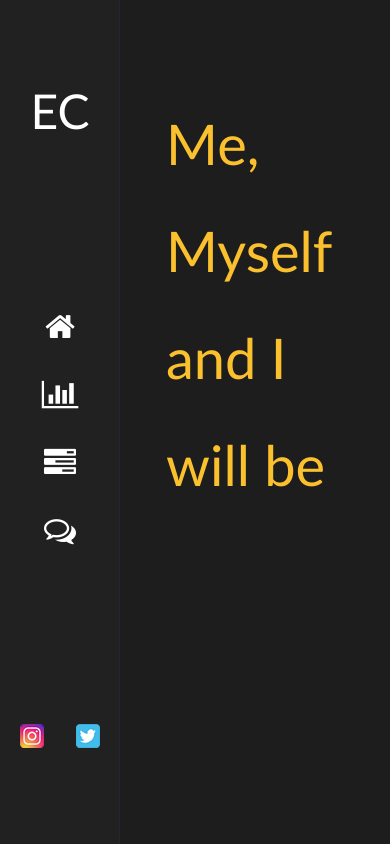
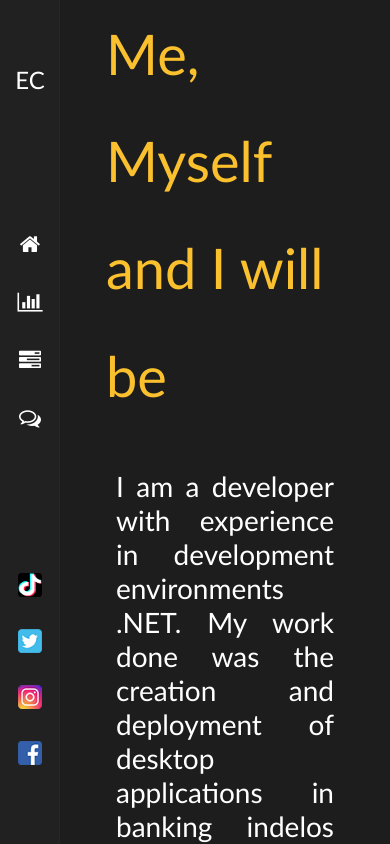
Before and after one commit to EdwinCruz13/Ucamp-Portfolio, a React (Create React App) app: page / in a window 390 px wide. Built offline with nearby package versions, Linux system fonts and the light colour scheme.

Commit message:
adding changes on mobil styles

```diff
--- a/src/App.css
+++ b/src/App.css
@@ -223,12 +223,12 @@ section-body::-webkit-scrollbar-track {
 
 @media (min-width: 480px) and (max-width: 767px) {
   .pagination-container {
-    margin-left: 120px;
+    margin-left: 60px;
   }
 }
 
 @media (max-width: 480px) {
   .pagination-container {
-    margin-left: 120px;
+    margin-left: 60px;
   }
 }
--- a/src/components/Menu/Menu.css
+++ b/src/components/Menu/Menu.css
@@ -86,22 +86,23 @@ aside li:hover > a {
   transition: all 0.15s linear;
 }
 
-#social-media-link{
+.social-media-link{
   padding:0.5rem;
 
 }
-#social-media-link{
+
+.ocial-media-link{
   display: flex;
   flex-direction: row;
   justify-items: center;
   align-items: center;
 }
 
-#social-media-link{
+.social-media-link{
   display: block;
 }
 
-#social-media-link ul {
+.social-media-link ul {
   display: flex;
   flex-direction: row-reverse;
   flex-wrap: nowrap;
@@ -111,14 +112,14 @@ aside li:hover > a {
 
 }
 
-#social-media-link ul li {text-decoration: none; list-style:none;}
-#social-media-link ul img{
+.social-media-link ul li {text-decoration: none; list-style:none;}
+.social-media-link ul img{
   width: 24px;
   height: 24px;
   display: block;
   border-radius: 15%;
 }
-#social-media-link ul li a:hover{
+.social-media-link ul li a:hover{
   box-shadow: inset -0.5px 0px 0px 0px #000;
   transition: all 0.5s ease-out;
 }
@@ -148,12 +149,27 @@ aside li:hover > a {
     .nav-text {
       display: none;
     }
+
+    .social-media-link-contact ul{
+      display: flex;
+      flex-direction: row;
+      justify-items: center;
+      align-items: center;
+    }
+
+    .social-media-link ul{
+      display: flex;
+      flex-direction: column;
+      justify-items: center;
+      align-items: center;
+    }
 }
 
 /*for mobile and small Ipad*/
 @media (min-width: 480px) and (max-width: 767px) {
   .fa {
     display: block;
+    font-size: 22px;
   }
   .myName {
     display: none;
@@ -161,12 +177,30 @@ aside li:hover > a {
   .myName-small {
     display: block;
   }
+
+  .myName-small span{
+    font-size: 24px;
+  }
   aside {
-    width: 120px;
+    width: 60px;
     transition: width 0.5s ease-out;
   }
   .nav-text {
     display: none;
+  }
+
+  .social-media-link-contact ul{
+    display: flex;
+    flex-direction: row;
+    justify-items: center;
+    align-items: center;
+  }
+
+  .social-media-link ul{
+    display: flex;
+    flex-direction: column;
+    justify-items: center;
+    align-items: center;
   }
 }
 
@@ -174,6 +208,7 @@ aside li:hover > a {
 @media (max-width: 480px) {
   .fa {
     display: block;
+    font-size: 22px;
   }
   .myName {
     display: none;
@@ -181,11 +216,31 @@ aside li:hover > a {
   .myName-small {
     display: block;
   }
+
+  .myName-small span{
+    font-size: 24px;
+  }
   aside {
-    width: 120px;
+    width: 60px;
     transition: width 0.5s ease-out;
   }
   .nav-text {
     display: none;
   }
+
+  .social-media-link-contact ul{
+    display: flex;
+    flex-direction: row;
+    justify-items: center;
+    align-items: center;
+  }
+
+  .social-media-link ul{
+    display: flex;
+    flex-direction: column;
+    justify-items: center;
+    align-items: center;
+  }
+
+
 }
--- a/src/components/Menu/Menu.jsx
+++ b/src/components/Menu/Menu.jsx
@@ -51,7 +51,7 @@ export const Menu = () => {
       </ul>
 
       <footer>
-      <div id="social-media-link">
+      <div className="social-media-link social-media-link-contact">
           <ul>
             <li>
               <a href="#">
--- a/src/pages/Contact/Contact.jsx
+++ b/src/pages/Contact/Contact.jsx
@@ -18,7 +18,7 @@ export const Contact = () => {
             <p className="blast-description blast-description-md">Managua, Nicaragua.</p>
             <p className="blast-description blast-description-md">(505) 8899-8469</p>
             <p className="blast-description blast-description-md">edwin.cruz13@hotmail.com</p>
-            <div id="social-media-link" >
+            <div className="social-media-link social-media-link-contact" >
                 <ul style={{justifyContent: "left"}}>
                   <li>
                     <a href="#">
--- a/src/pages/style.css
+++ b/src/pages/style.css
@@ -94,10 +94,11 @@
 
 /*para mobile*/
 @media (max-width: 480px) {
-  .header p {
+  .header p:not(.blast-description-md) {
     display: none;
-    width: 220px;
+    width: fit-content;
   }
+
 
   .scored-columns {
     flex-wrap: wrap;
```
